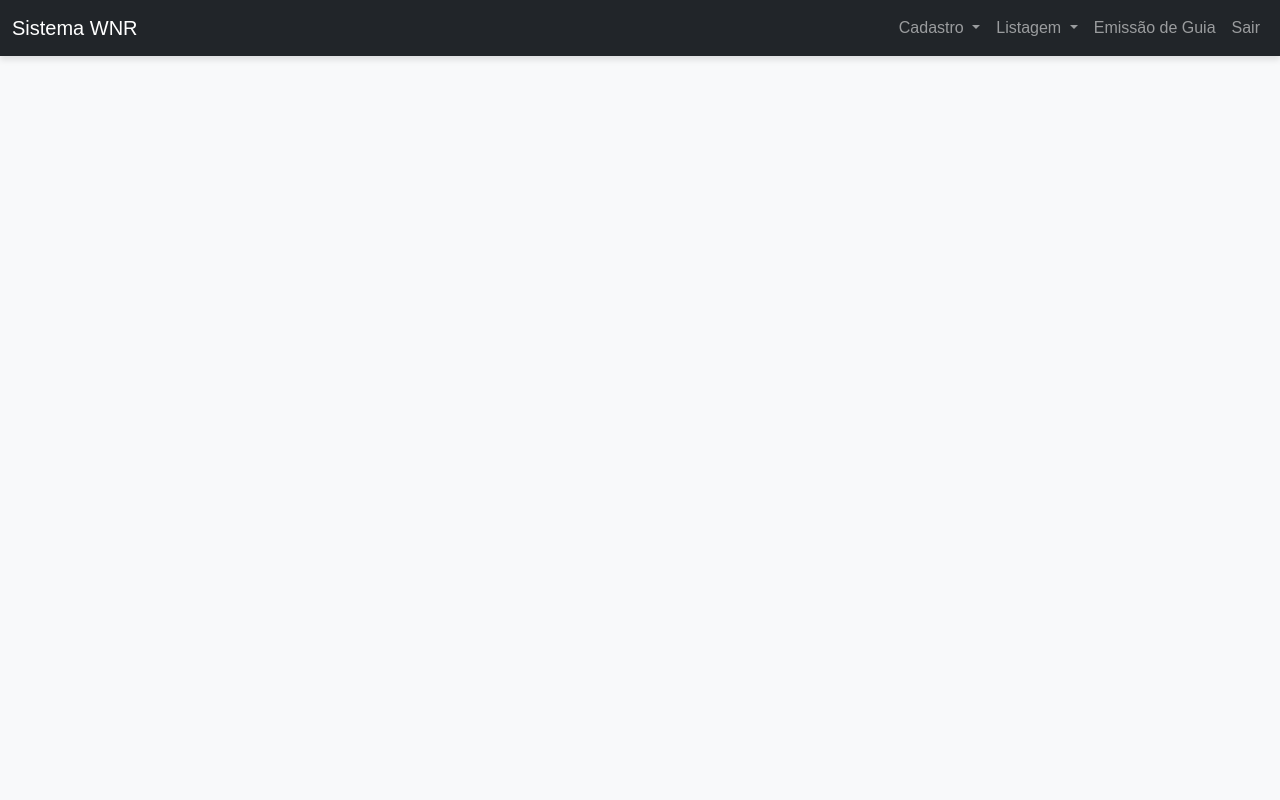
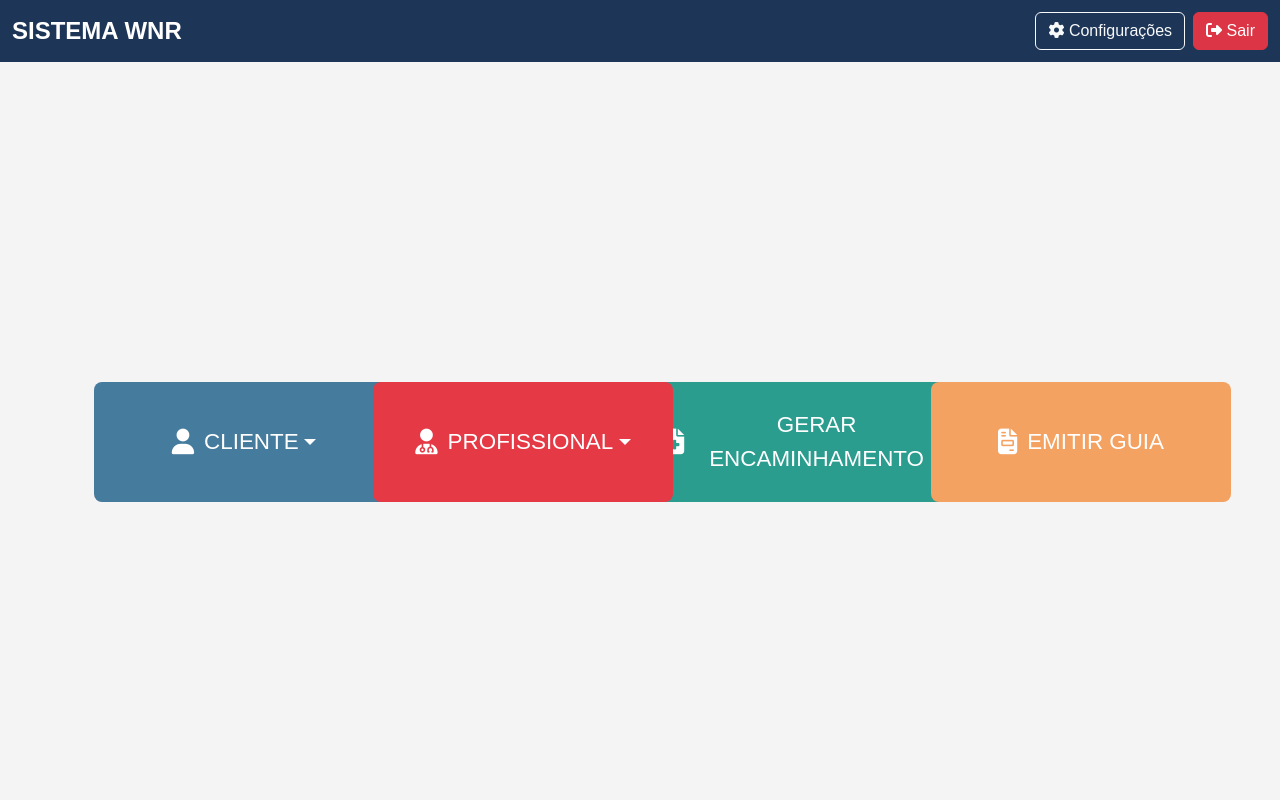
Before and after one commit to NataRabelo/SISTEMA_WNR, a Flask app: page /menu in a window 1280 px wide. Run offline with Flask 3, Linux system fonts and the light colour scheme; a user stored in the database is signed in; some libraries are stand-ins or nearby versions.

Commit message:
Mudança no layout base e finalizado CRUD prof.

```diff
--- /dev/null
+++ b/app/static/css/base.css
@@ -0,0 +1,76 @@
+/* Estilização geral */
+body {
+    background-color: #f4f4f4;
+    font-family: 'Arial', sans-serif;
+}
+
+/* Navbar */
+.navbar {
+    background-color: #1d3557;
+}
+.navbar-brand {
+    font-size: 1.5rem;
+    font-weight: bold;
+}
+.navbar .btn {
+    font-size: 1rem;
+    transition: 0.3s;
+}
+.navbar .btn:hover {
+    opacity: 0.8;
+}
+
+/* Layout principal */
+.dashboard-container {
+    height: 85vh;
+    display: flex;
+    justify-content: center;
+    align-items: center;
+}
+
+/* Botões principais */
+.dashboard-btn {
+    width: 300px;
+    height: 120px;
+    font-size: 1.4rem;
+    font-weight: 500;
+    text-transform: uppercase;
+    border-radius: 8px;
+    display: flex;
+    align-items: center;
+    justify-content: center;
+    transition: 0.3s;
+}
+
+.dashboard-btn i {
+    margin-right: 10px;
+    font-size: 1.6rem;
+}
+
+.dashboard-btn:hover {
+    transform: scale(1.05);
+}
+
+/* Cores dos botões */
+.btn-cliente { background-color: #457b9d; color: white; }
+.btn-profissional { background-color: #e63946; color: white; }
+.btn-encaminhamento { background-color: #2a9d8f; color: white; }
+.btn-guia { background-color: #f4a261; color: white; }
+
+.btn-cliente:hover { background-color: #396a8f; }
+.btn-profissional:hover { background-color: #c62839; }
+.btn-encaminhamento:hover { background-color: #21867a; }
+.btn-guia:hover { background-color: #d48b50; }
+
+/* Dropdown personalizado */
+.dropdown-menu {
+    width: 100%;
+    text-align: center;
+    background-color: #f8f9fa;
+}
+.dropdown-item {
+    font-size: 1.2rem;
+}
+.dropdown-item:hover {
+    background-color: #ddd;
+}
--- a/app/templates/base.html
+++ b/app/templates/base.html
@@ -1,65 +1,24 @@
 <!DOCTYPE html>
-<html lang="pt-br">
+<html lang="pt-BR">
 <head>
     <meta charset="UTF-8">
-    <meta name="viewport" content="width=device-width, initial-scale=1.0">
-    <title>{% block title %}Meu Sistema{% endblock %}</title>
+    <meta name="viewport" content="width=device-width, initial-scale=1">
+    <title>Dashboard</title>
+
+    <!-- Bootstrap CSS -->
     <link href="https://cdn.jsdelivr.net/npm/bootstrap@5.3.0/dist/css/bootstrap.min.css" rel="stylesheet">
-    <link rel="stylesheet" href="{{ url_for('static', filename='css/main.css') }}">
-    <style>
-        body {
-            font-family: Arial, sans-serif;
-            background-color: #f8f9fa;
-            padding-top: 70px; /* Espaço para compensar a navbar fixa */
-        }
-        .container-content {
-            margin-top: 20px; /* Ajuste fino para manter a estrutura agradável */
-            display: flex;
-            justify-content: center;
-            align-items: center;
-            min-height: 80vh;
-        }
-        .navbar {
-            box-shadow: 0 4px 6px rgba(0, 0, 0, 0.1);
-        }
-    </style>
-
+    <script src="https://kit.fontawesome.com/a076d05399.js" crossorigin="anonymous"></script>
+    <link rel="stylesheet" href="{{ url_for('static', filename='css/base.css') }}">
 </head>
 <body>
-    <nav class="navbar navbar-expand-lg navbar-dark bg-dark fixed-top">
+
+    <!-- Navbar -->
+    <nav class="navbar navbar-expand-lg navbar-dark">
         <div class="container-fluid">
-            <a class="navbar-brand" href="menu">Sistema WNR</a>
-            <button class="navbar-toggler" type="button" data-bs-toggle="collapse" data-bs-target="#navbarNav">
-                <span class="navbar-toggler-icon"></span>
-            </button>
-            <div class="collapse navbar-collapse" id="navbarNav">
-                <ul class="navbar-nav ms-auto">
-                    <!-- Cadastro Dropdown -->
-                    <li class="nav-item dropdown">
-                        <a class="nav-link dropdown-toggle" href="#" id="cadastroDropdown" role="button" data-bs-toggle="dropdown">
-                            Cadastro
-                        </a>
-                        <ul class="dropdown-menu">
-                            <li><a class="dropdown-item" href="cadastrar_cliente">Cadastro de Cliente</a></li>
-                            <li><a class="dropdown-item" href="cadastrar_profissional">Cadastro de Funcionário</a></li>
-                        </ul>
-                    </li>
-
-                    <!-- Listagem Dropdown -->
-                    <li class="nav-item dropdown">
-                        <a class="nav-link dropdown-toggle" href="#" id="listagemDropdown" role="button" data-bs-toggle="dropdown">
-                            Listagem
-                        </a>
-                        <ul class="dropdown-menu">
-                            <li><a class="dropdown-item" href="listar_cliente">Listagem de Clientes</a></li>
-                            <li><a class="dropdown-item" href="listar_profissional">Listagem de Funcionários</a></li>
-                        </ul>
-                    </li>
-
-                    <!-- Links únicos -->
-                    <li class="nav-item"><a class="nav-link" href="#">Emissão de Guia</a></li>
-                    <li class="nav-item"><a class="nav-link" href="logout">Sair</a></li>
-                </ul>
+            <a class="navbar-brand" href="{{ url_for('main_bp.menu')}}">SISTEMA WNR</a>
+            <div class="d-flex">
+                <a href="#" class="btn btn-outline-light me-2"><i class="fas fa-cog"></i> Configurações</a>
+                <a href="{{ url_for('auth_bp.logout')}}" class="btn btn-danger"><i class="fas fa-sign-out-alt"></i> Sair</a>
             </div>
         </div>
     </nav>
@@ -68,6 +27,7 @@
         {% block content %}{% endblock %}
     </div>
 
+
     <script src="https://cdn.jsdelivr.net/npm/bootstrap@5.3.0/dist/js/bootstrap.bundle.min.js"></script>
 </body>
 </html>
--- a/app/templates/clientes/form.html
+++ b/app/templates/clientes/form.html
@@ -5,7 +5,7 @@
 {% block content %}
 <h2 class="text-center mb-4 mt-5">Cadastro de Clientes</h2>
     <br><br>
-    <form action="/cadastrar_cliente" method="POST" class="mb-5">
+    <form action="{{ url_for('client_bp.cadastrar_cliente')}}" method="POST" class="mb-5">
         <div class="row">
             <div class="col-md-6">
                 <label for="nome" class="custom-label">Nome:</label>
--- a/app/templates/clientes/form_edit.html
+++ b/app/templates/clientes/form_edit.html
@@ -5,7 +5,7 @@
 {% block content %}
     <h2 class="text-center mb-4 mt-5">Editar cliente</h2>
     <br><br>
-    <form action="/editar_cliente/{{ cliente.id }}" method="POST" class="mb-5">
+    <form action="{{ url_for('client_bp.editar_cliente', id=cliente.id)}}" method="POST" class="mb-5">
         <div class="row">
             <div class="col-md-6">
                 <label for="nome" class="custom-label">Nome:</label>
--- a/app/templates/main/menu.html
+++ b/app/templates/main/menu.html
@@ -1,6 +1,50 @@
 {% extends 'base.html' %}
 
-{% block title %}  Menu {% endblock %}
+{% block title %}Menu do Sistema{% endblock %}
 
 {% block content %}
-{% endblock%}
+    <!-- Container de Botões -->
+    <div class="container dashboard-container">
+        <div class="row text-center">
+            <!-- Cliente -->
+            <div class="col-md-3 mb-3">
+                <div class="dropdown">
+                    <button class="btn dashboard-btn btn-cliente dropdown-toggle" type="button" id="clienteDropdown" data-bs-toggle="dropdown" aria-expanded="false">
+                        <i class="fas fa-user"></i> Cliente
+                    </button>
+                    <ul class="dropdown-menu" aria-labelledby="clienteDropdown">
+                        <li><a class="dropdown-item" href="{{ url_for('client_bp.cadastrar_cliente')}}"><i class="fas fa-user-plus"></i> Cadastrar Cliente</a></li>
+                        <li><a class="dropdown-item" href="{{ url_for('client_bp.listar_cliente')}}"><i class="fas fa-list"></i> Listar Clientes</a></li>
+                    </ul>
+                </div>
+            </div>
+
+            <!-- Profissional -->
+            <div class="col-md-3 mb-3">
+                <div class="dropdown">
+                    <button class="btn dashboard-btn btn-profissional dropdown-toggle" type="button" id="profissionalDropdown" data-bs-toggle="dropdown" aria-expanded="false">
+                        <i class="fas fa-user-md"></i> Profissional
+                    </button>
+                    <ul class="dropdown-menu" aria-labelledby="profissionalDropdown">
+                        <li><a class="dropdown-item" href="{{ url_for('professional_bp.cadastrar_profissional')}}"><i class="fas fa-user-plus"></i> Cadastrar Profissional</a></li>
+                        <li><a class="dropdown-item" href="{{ url_for('professional_bp.listar_profissional')}}"><i class="fas fa-list"></i> Listar Profissionais</a></li>
+                    </ul>
+                </div>
+            </div>
+
+            <!-- Gerar Encaminhamento -->
+            <div class="col-md-3 mb-3">
+                <a href="#" class="btn dashboard-btn btn-encaminhamento">
+                    <i class="fas fa-file-medical"></i> Gerar Encaminhamento
+                </a>
+            </div>
+
+            <!-- Emitir Guia -->
+            <div class="col-md-3 mb-3">
+                <a href="#" class="btn dashboard-btn btn-guia">
+                    <i class="fas fa-file-invoice"></i> Emitir Guia
+                </a>
+            </div>
+        </div>
+    </div>
+{% endblock %}
--- a/app/templates/professional/form.html
+++ b/app/templates/professional/form.html
@@ -1,11 +1,11 @@
 {% extends 'base.html' %}
 
-{% block title %}Editar Cliente{% endblock %}
+{% block title %}Cadastro de profissional{% endblock %}
 
 {% block content %}
     <h2 class="text-center mb-4 mt-5">Cadastro de profissional</h2>
     <br><br>
-    <form action="cadastrar_profissional" method="POST" class="mb-5">
+    <form action="{{ url_for('professional_bp.cadastra_profissional')}}" method="POST" class="mb-5">
         <div class="row">
             <div class="col-md-6">
                 <label for="nome" class="custom-label">Nome:</label>
--- a/app/templates/professional/form_edit.html
+++ b/app/templates/professional/form_edit.html
@@ -1,11 +1,11 @@
 {% extends 'base.html' %}
 
-{% block title %}Editar Cliente{% endblock %}
+{% block title %}Editar profissional{% endblock %}
 
 {% block content %}
-    <h2 class="text-center mb-4 mt-5">editar profissional</h2>
+    <h2 class="text-center mb-4 mt-5">Editar profissional</h2>
     <br><br>
-    <form action="cadastrar_profissional" method="POST" class="mb-5">
+    <form action="{{ url_for('professional_bp.editar_profissional', id=profissional.id)}}" method="POST" class="mb-5">
         <div class="row">
             <div class="col-md-6">
                 <label for="nome" class="custom-label">Nome:</label>
```
